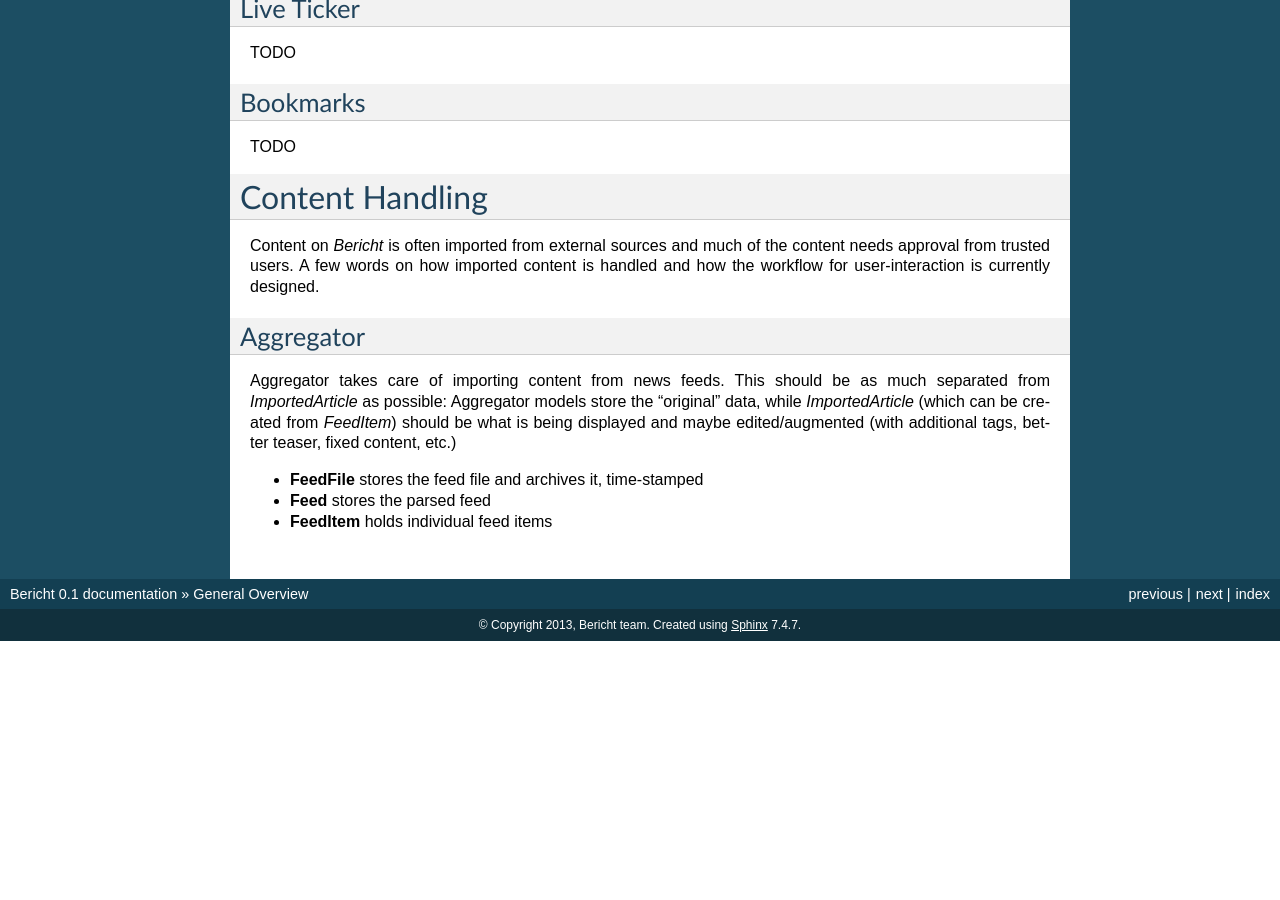
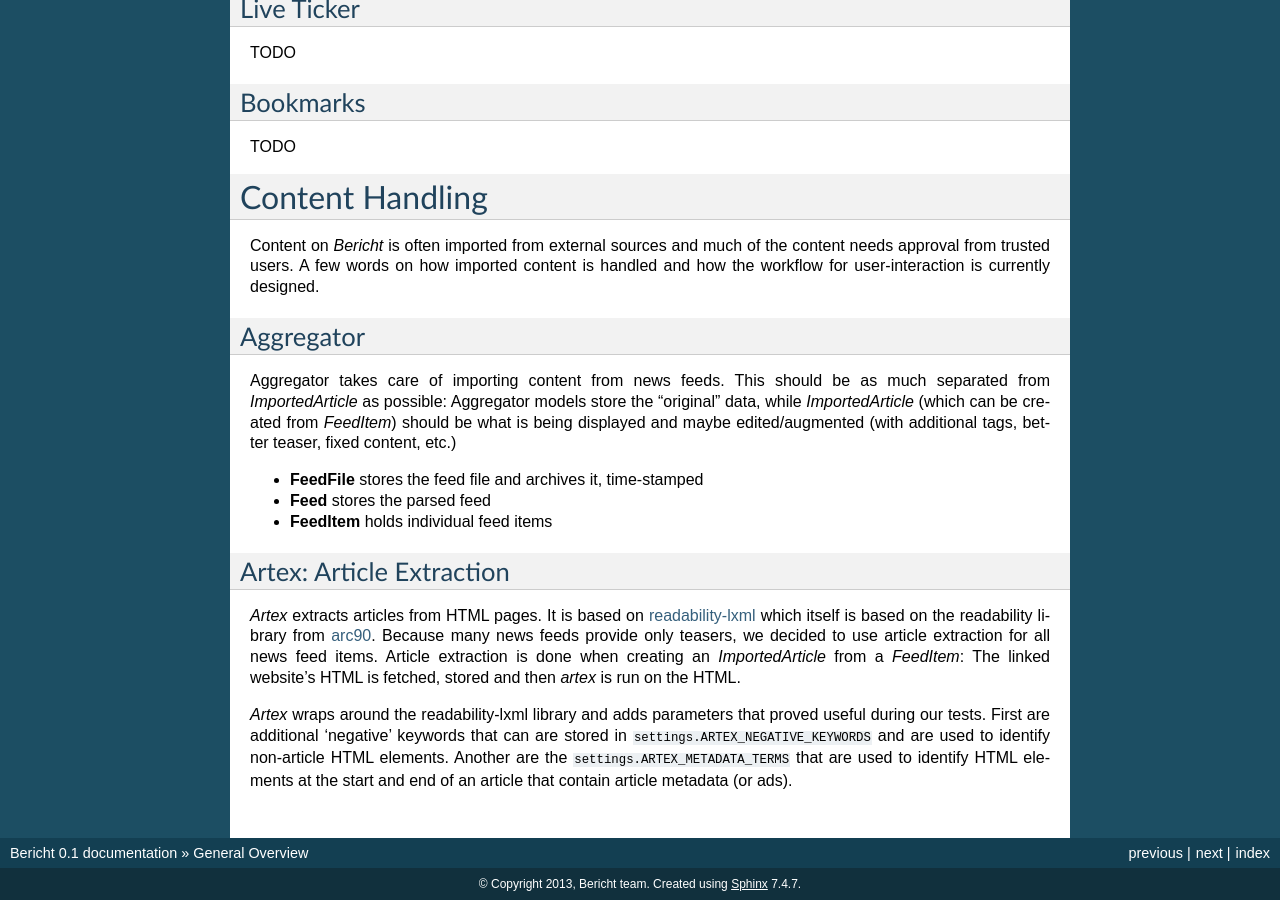
Before and after one commit to bericht/bericht, a Sphinx documentation site: the page built from docs/overview.rst, in a window 1280 px wide and 900 px high, scrolled down 1728 px. Built offline with Sphinx 7.4.7, drawn with Linux system fonts in a browser that asks for light colours; before the commit the page ends 2369 px from its top, so only the background shows below that; some of the changed text lies outside the part shown.

Commit message:
Added article extraction to documentation.

```diff
--- a/docs/overview.rst
+++ b/docs/overview.rst
@@ -132,3 +132,14 @@ tags, better teaser, fixed content, etc.)
 * **FeedFile** stores the feed file and archives it, time-stamped
 * **Feed** stores the parsed feed
 * **FeedItem** holds individual feed items
+
+
+Artex: Article Extraction
+-------------------------
+
+*Artex* extracts articles from HTML pages. It is based on readability-lxml_ which itself is based on the readability library from arc90_. Because many news feeds provide only teasers, we decided to use article extraction for all news feed items. Article extraction is done when creating an *ImportedArticle* from a *FeedItem*: The linked website's HTML is fetched, stored and then *artex* is run on the HTML.
+
+*Artex* wraps around the readability-lxml library and adds parameters that proved useful during our tests. First are additional 'negative' keywords that can are stored in ``settings.ARTEX_NEGATIVE_KEYWORDS`` and are used to identify non-article HTML elements. Another are the ``settings.ARTEX_METADATA_TERMS`` that are used to identify HTML elements at the start and end of an article that contain article metadata (or ads).
+
+.. _readability-lxml: https://github.com/buriy/python-readability/
+.. _arc90: http://lab.arc90.com/2009/03/02/readability/
```
